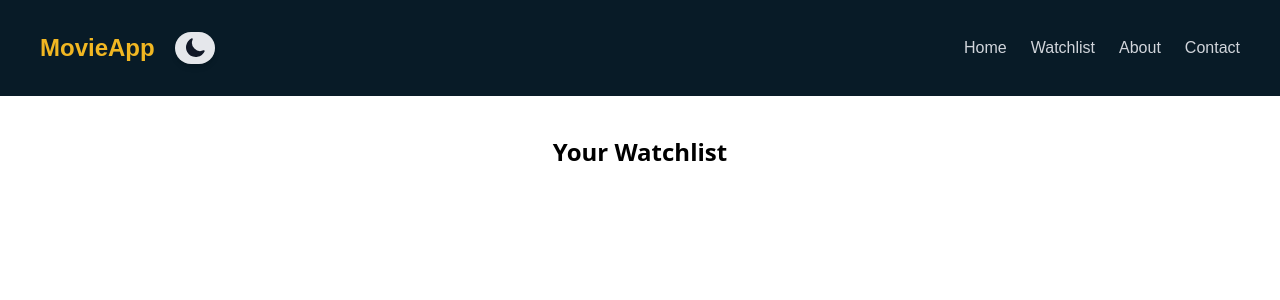
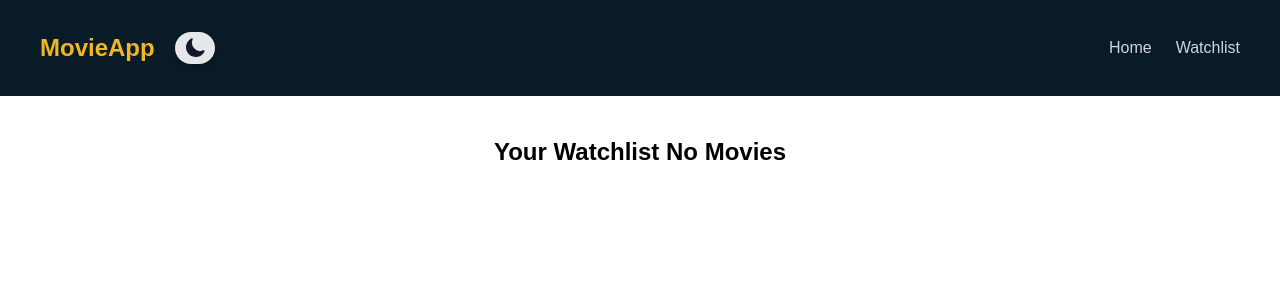
Before and after one commit to rafia02/movie-app, a Next.js app: page /watchlist in a window 1280 px wide. Shown: the top 300 px of the page. Built offline with nearby package versions, Linux system fonts and the light colour scheme.

Commit message:
updated design and functionality

```diff
--- a/src/app/movies/[movieId]/page.tsx
+++ b/src/app/movies/[movieId]/page.tsx
@@ -39,16 +39,6 @@ const MovieDetailsPage = async ({ params }: IdType) => {
     const recommandMovie = await resrecomand.json()
 
 
-    let wishlists = []
-
-
-
-    console.log(recommandMovie)
-
-
-
-
-
     return (
         <div className="my-16 mx-8 md:mx-10 font-catamaran">
 
@@ -68,12 +58,8 @@ const MovieDetailsPage = async ({ params }: IdType) => {
                         <p className="mt-1">
                             <strong>Genres: </strong> {movie?.genres.map((genre: any) => genre.name).join(", ")}
                         </p>
-
-
-
                         <div className="mt-6">
                             <BtnWatchlist movie={movie}></BtnWatchlist>
-*
                         </div>
                     </div>
                 </div>
@@ -112,8 +98,6 @@ const MovieDetailsPage = async ({ params }: IdType) => {
             {/* recommands */}
             <div className="mt-20">
                 <h1 className="mb-5 text-2xl md:text-4xl font-bold text-center">Also Relevant Recommended Movies</h1>
-
-
                 <div className="grid grid-cols-1 md:grid-cols-4 gap-x-3 gap-y-16">
                     {recommandMovie?.results.map((movie: MovieType, index: number) => (
                         <Link key={index} href={`/movies/${movie?.id}`}>
@@ -128,15 +112,11 @@ const MovieDetailsPage = async ({ params }: IdType) => {
                                     />
                                     <span className="px-3 py-2 absolute   top-[-20px]  z-30 text-white font-bold  rounded-full bg-[#f1b722]">{movie?.vote_average?.toFixed(1)}</span>
                                 </div>
-
                                 <h3 className="text-[17px] px-2 font-semibold">{movie.title}</h3>
                             </div>
                         </Link>
                     ))}
                 </div>
-
-
-
             </div>
         </div>
     )
--- a/src/app/watchlist/page.tsx
+++ b/src/app/watchlist/page.tsx
@@ -19,11 +19,16 @@ const WatchlistPage =() => {
 
 
   return (
-    <div className='px-8 md:px-10 my-10'>
-      <h1 className="text-2xl font-bold text-center mb-5">Your Watchlist</h1>
+    <div className='px-8 md:px-10 my-10 font-catamaran'>
+      <h1 className="text-2xl font-bold text-center mb-5">
+
+        {
+          initialWatchlist.length > 0? 'Your Watchlist Movies' : 'Your Watchlist No Movies'
+        }
+      </h1>
       <div className='grid grid-cols-1 gap-5'>
         {(initialWatchlist.length > 0 ? initialWatchlist : watchlist).map((movie) => (
-          <div key={movie.id} className="flex border p-5 w-1/2 mx-auto items-center justify-between">
+          <div key={movie.id} className="flex border border-gray-300 rounded p-5 w-1/2 mx-auto items-center justify-between">
             <div className=' flex gap-5'>
 
               <Image
--- a/src/components/home/Movies.tsx
+++ b/src/components/home/Movies.tsx
@@ -53,7 +53,7 @@ const Movies = () => {
   });
 
   return (
-    <div className="container mx-auto p-4 font-catamaran">
+    <div className="container mx-auto p-10 font-catamaran">
       <div className="grid grid-cols-1 md:grid-cols-2">
         <h1 className="text-3xl font-bold mb-4">Popular Movies</h1>
 
@@ -70,7 +70,7 @@ const Movies = () => {
                     message: "Enter at least 3 characters",
                   },
                 })}
-                className="w-full px-3 py-2 border rounded-md focus:outline-none focus:ring focus:ring-indigo-300"
+                className="w-full px-3 py-2 border border-secondary rounded-md focus:outline-none "
                 placeholder="Enter movie title"
               />
               {errors.title && (
@@ -80,7 +80,7 @@ const Movies = () => {
 
             <button
               type="submit"
-              className="w-1/4 h-10 bg-secondary text-white font-medium py-2 px-4 rounded-md duration-500 hover:bg-[#d29f1d] transition"
+              className="w-1/4 h-10 ml-1 bg-secondary text-white font-medium py-2 px-4 rounded-md duration-500 hover:bg-[#d29f1d] transition"
             >
               Search
             </button>
@@ -88,7 +88,7 @@ const Movies = () => {
         </form>
       </div>
 
-      <div className="grid grid-cols-1 md:grid-cols-4 gap-3">
+      <div className="grid grid-cols-1 mt-5 md:grid-cols-4 gap-3">
         {movies.map((movie: MovieType, index) => (
           <Link key={index} href={`/movies/${movie?.id}`}>
             <div className="bg-[#081b27]  h-[500px] text-white p-4 rounded">
--- a/src/components/shared/Navbar.tsx
+++ b/src/components/shared/Navbar.tsx
@@ -64,12 +64,6 @@ const Navbar = () => {
           <Link href="/watchlist" className="text-gray-300 hover:text-white">
             Watchlist
           </Link>
-          <Link href="/about" className="text-gray-300 hover:text-white">
-            About
-          </Link>
-          <Link href="/contact" className="text-gray-300 hover:text-white">
-            Contact
-          </Link>
         </div>
 
         {/* Hamburger Icon for Mobile */}
@@ -94,12 +88,6 @@ const Navbar = () => {
             <Link href="/watchlist" className="text-gray-300 hover:text-white" onClick={toggleMenu}>
               Watchlist
             </Link>
-            <Link href="/about" className="text-gray-300 hover:text-white" onClick={toggleMenu}>
-              About
-            </Link>
-            <Link href="/contact" className="text-gray-300 hover:text-white" onClick={toggleMenu}>
-              Contact
-            </Link>
           </div>
         </div>
       )}
--- a/tailwind.config.ts
+++ b/tailwind.config.ts
@@ -15,6 +15,7 @@ const config: Config = {
 
       fontFamily: {
         catamaran: ["Catamaran", "sans-serif"],
+        logoText: ["Sevillana", "serif"]
       },
     },
   },
```
